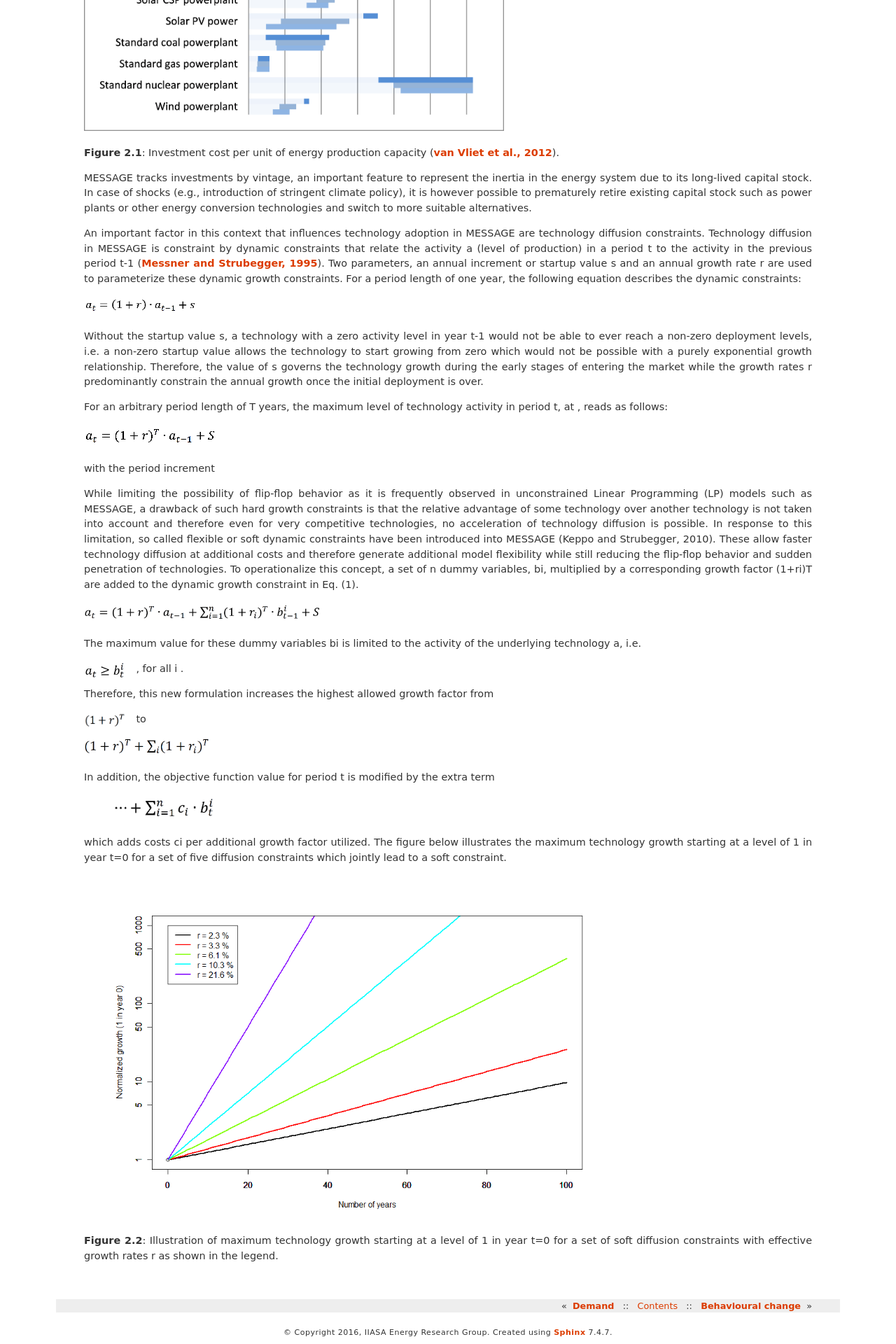
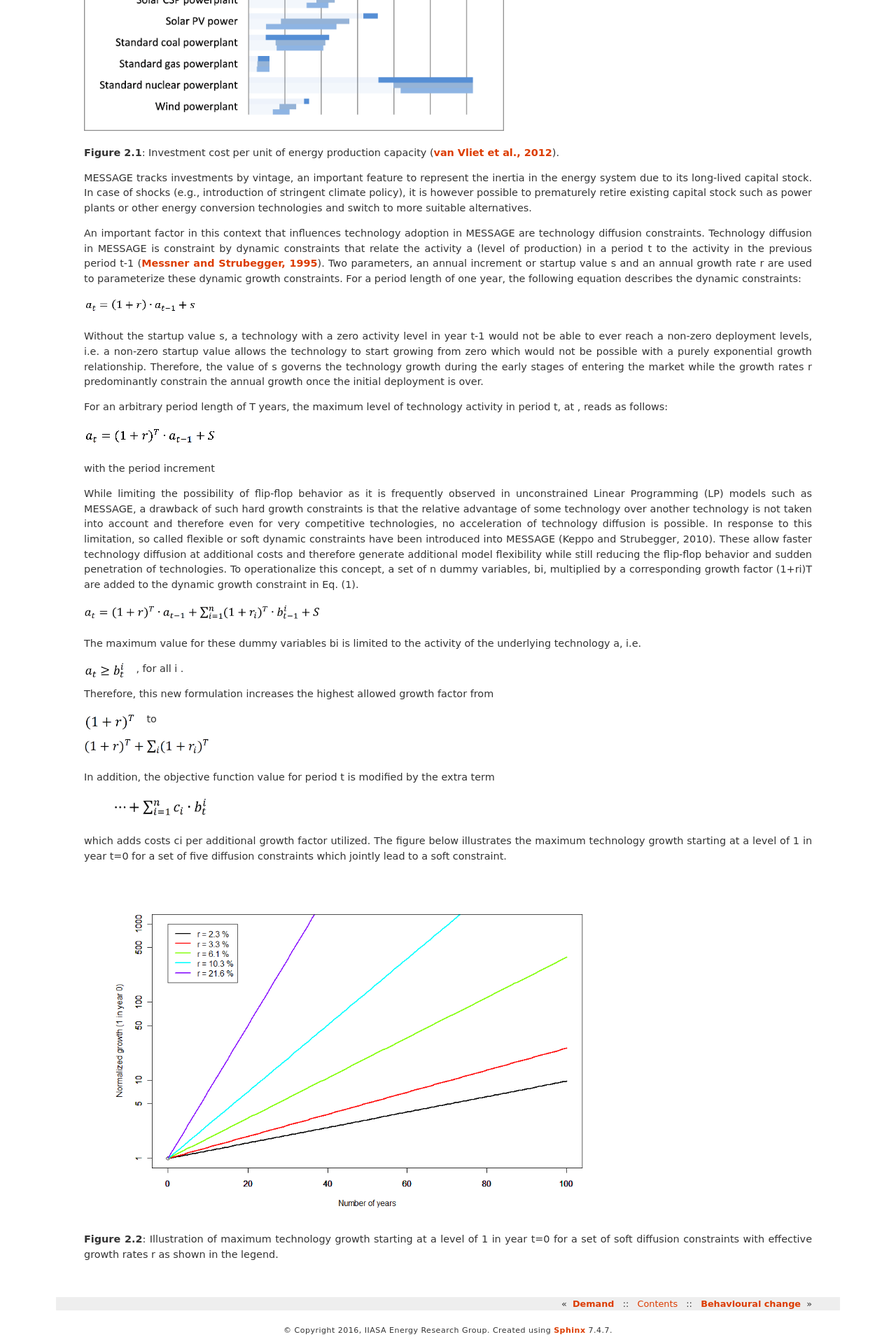
Before and after one commit to iiasa/message_doc, a Sphinx documentation site: the page built from source/message_globiom/socio_econ/tech.rst, in a window 1280 px wide. Shown: the part 1057-2977 px from the top of the page at 70% size. Built offline with Sphinx 7.4.7, drawn with Linux system fonts in a browser that asks for light colours.

Commit message:
Update tech.rst

```diff
--- a/source/message_globiom/socio_econ/tech.rst
+++ b/source/message_globiom/socio_econ/tech.rst
@@ -42,7 +42,7 @@ The maximum value for these dummy variables bi is limited to the activity of the
 Therefore, this new formulation increases the highest allowed growth factor from
 
 .. image:: /_static/technology_diffusion_eq_4a.png
-   :width: 60px
+   :width: 75px
    :align: left
 
 to
@@ -53,7 +53,7 @@ to
 In addition, the objective function value for period t is modified by the extra term
 
  .. image:: /_static/technology_diffusion_eq_5.png
-   :width: 150px
+   :width: 140px
 
 which adds costs ci  per additional growth factor utilized. The figure below illustrates the maximum technology growth starting at a level of 1 in year t=0 for a set of five diffusion constraints which jointly lead to a soft constraint.
 
```
